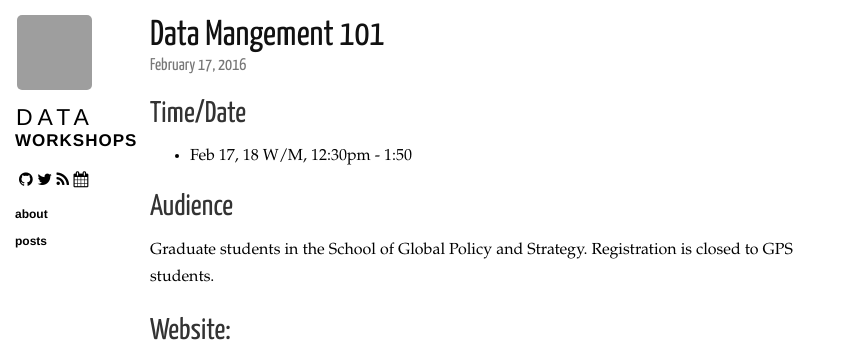
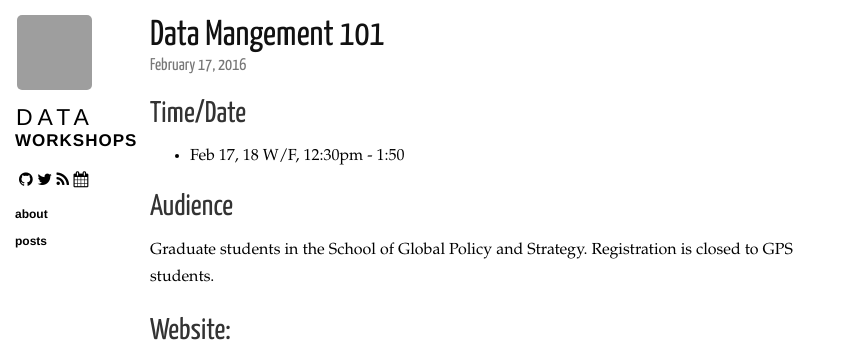
Before and after one commit to ucsdlib/workshops, a Jekyll site: the page built from _posts/2016-02-17-data-management.markdown, in a window 1280 px wide. Shown: the top 342 px of the page, without its empty margins (0-841 px from the left). Built offline with Jekyll 4.4.1, drawn with Linux system fonts in a browser that asks for light colours; nearby versions of some CDN libraries; Markdown is read by kramdown in place of the engine named in the settings; grey boxes are pictures that could not be loaded.

```diff
--- a/_posts/2016-02-17-data-management.markdown
+++ b/_posts/2016-02-17-data-management.markdown
@@ -6,7 +6,7 @@ category: posts
 
 ## Time/Date
 
-* Feb 17, 18 W/M, 12:30pm - 1:50
+* Feb 17, 18 W/F, 12:30pm - 1:50
 
 ## Audience
 
```
